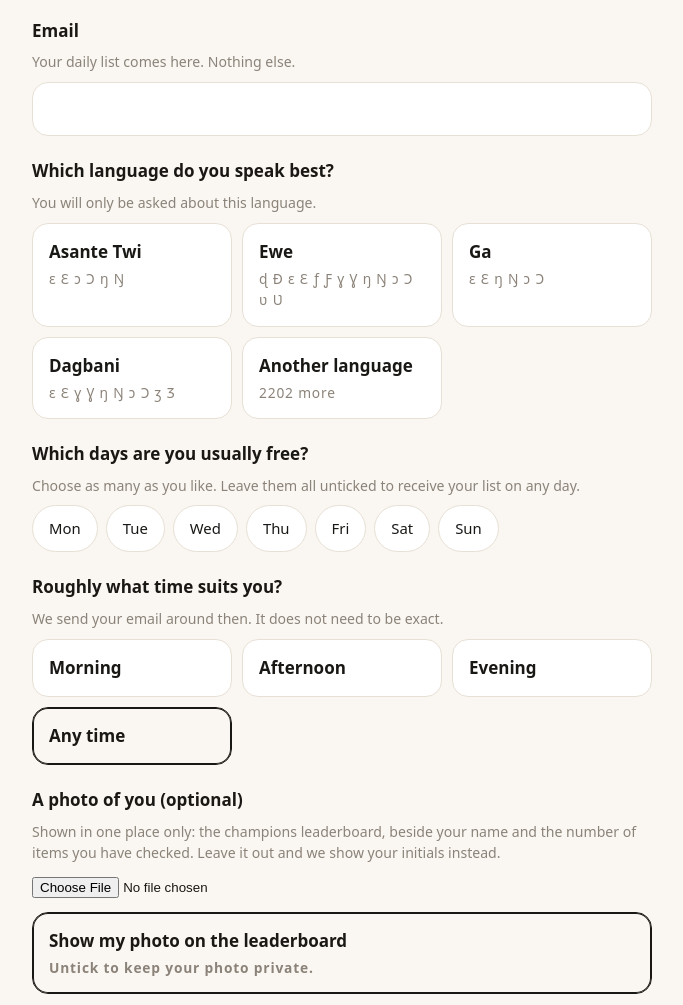
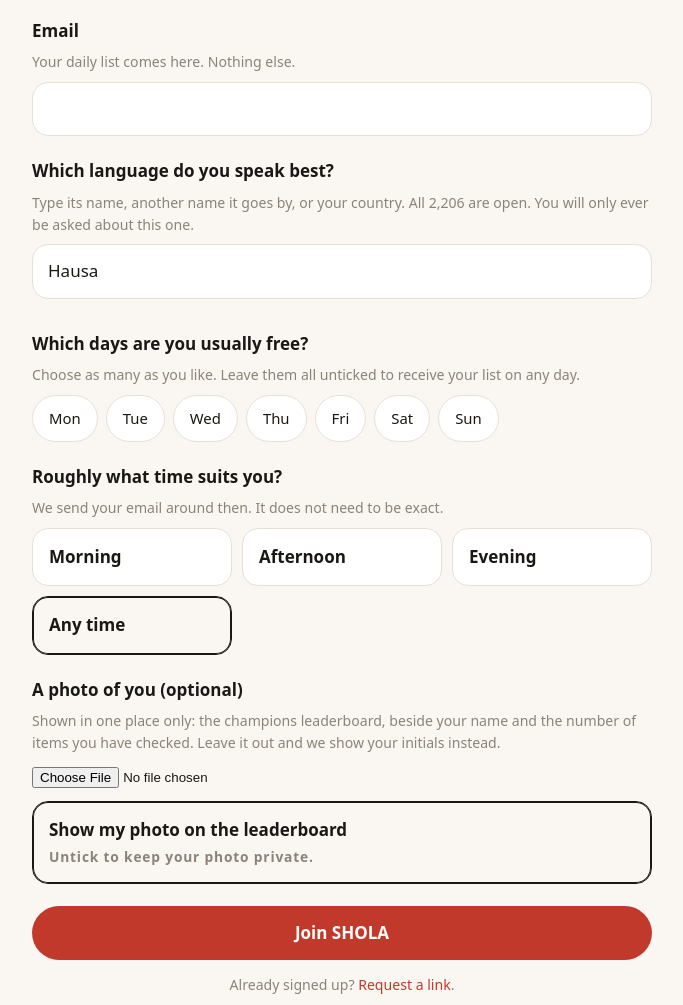
Before and after one commit to michsethowusu/SHOLA, a Flask app: page /join?language=hau in a window 1280 px wide. Shown: the part 396-1401 px from the top of the page, without its empty margins (298-981 px from the left). Run offline with Flask 3, Linux system fonts and the light colour scheme.

Commit message:
Stop the front page and the sign-up form answering "which language?" with four
Both named the four Ghanaian languages seeded at the start - the front page as
cards, the form as radio buttons with "Another language" tucked underneath as
the afterthought. For 2,202 of the 2,206 that is the wrong way round.

The form is now a search box and nothing else. The front page keeps cards,
because "which one do you speak?" wants an answer you can see, but they are a
spread across the continent - Hausa, Kiswahili, Yoruba, አማርኛ, isiZulu, Afaan
Oromoo, ⵜⴰⵎⴰⵣⵉⵖⵜ and so on - with the endonyms written by hand and a line
saying they are a few of two thousand.

Which matters, because the dataset's alternative names cannot be shown to
anybody. They record every name a language has been called, including the ones
colonial sources used: `note` was the first of them, and for Xhosa that is
"Caffre". It was already being served in /languages.json. Alternative names are
for matching a search now, never for display, and the three names carrying ISO
annotations rather than anything a speaker would recognise are fixed in the
generator - "Swahili (macrolanguage)" is a fact about the standard.

Co-Authored-By: Claude Opus 5 (1M context) <noreply@anthropic.com>

```diff
--- a/shola/__init__.py
+++ b/shola/__init__.py
@@ -4,7 +4,8 @@ import os
 
 from flask import Flask
 
-from .config import (ALL_LANGUAGES, DAY_NAMES, INSTANCE_DIR, ISO_CODES,
+from .config import (ALL_LANGUAGES, DAY_NAMES, FEATURED_LANGUAGES,
+                     INSTANCE_DIR, ISO_CODES,
                      LANGUAGES, OTHER_LANGUAGES, TIME_WINDOWS, Config)
 from .models import (adopt_orphan_items, db, ensure_columns,
                      ensure_indexes)
@@ -104,7 +105,8 @@ def create_app(config_object=Config):
                 "LANGUAGE_COUNT": len(ALL_LANGUAGES),
                 "VOTES_TO_SETTLE": VOTES_TO_SETTLE,
                 "WORDS_PER_DAY": app.config["WORDS_PER_DAY"],
-                "ISO_CODES": ISO_CODES}
+                "ISO_CODES": ISO_CODES,
+                "FEATURED_LANGUAGES": FEATURED_LANGUAGES}
 
     @app.url_defaults
     def version_static(endpoint, values):
--- a/shola/languages.py
+++ b/shola/languages.py
@@ -1879,8 +1879,8 @@ OTHER_LANGUAGES = [
     ('sde', 'Surubu', ['Fiti', 'Skrubu', 'Srubu', 'Zurubu'], ['NG']),
     ('sus', 'Susu', ['Sose', 'Soso', 'Soussou', 'Susoo', 'Susse', 'Susu-Yalunka'], ['GN', 'GW', 'SL', 'SN']),
     ('sdj', 'Suundi', ['Kisuundi', 'Suundi de Kimongo'], ['AO', 'CD', 'CG']),
-    ('swh', 'Swahili (individual language)', ['Arab-Swahili', 'Bravanese dialect', 'Kisuaheli', 'Kisuahili', 'Kiswaheli', 'Kiswahili'], ['BI', 'KE', 'MZ', 'RW', 'SO', 'TZ', 'UG']),
-    ('swa', 'Swahili (macrolanguage)', ['Congo Swahili', 'Swahili (individual language)'], ['BI', 'CD', 'KE', 'MZ', 'RW', 'SO', 'TZ', 'UG']),
+    ('swh', 'Coastal Swahili', ['Arab-Swahili', 'Bravanese dialect', 'Kisuaheli', 'Kisuahili', 'Kiswaheli', 'Kiswahili'], ['BI', 'KE', 'MZ', 'RW', 'SO', 'TZ', 'UG']),
+    ('swa', 'Swahili', ['Congo Swahili', 'Swahili (individual language)'], ['BI', 'CD', 'KE', 'MZ', 'RW', 'SO', 'TZ', 'UG']),
     ('ssw', 'Swati', ['Isiswazi', 'Phuthi', 'SiSwati', 'Siswazi', 'Suací', 'Swazi'], ['LS', 'MZ', 'SZ', 'ZA']),
     ('sox', 'Swo', ['Fo', 'Shwo', 'So', 'So (Cameroon)', 'Sso'], ['CM']),
     ('shz', 'Syenara Senoufo', ['Senadi', 'Senar', 'Senare', 'Senari', 'Senoufo, Syenara', 'Shenara'], ['BF', 'CI', 'ML']),
@@ -2182,7 +2182,7 @@ OTHER_LANGUAGES = [
     ('zsl', 'Zambian Sign Language', [], ['ZM']),
     ('zna', 'Zan Gula', ['Goula', 'Gula Guera', 'Moriil', 'Morre', 'mòrḭ̀ḭ̀l'], ['TD']),
     ('zak', 'Zanaki', ['Ikizanaki', 'Kizanaki'], ['TZ']),
-    ('zne', 'Zande (individual language)', ['Asande', 'Azande', 'Badjande', 'Bazenda', 'Pazande', 'Sande'], ['CD', 'CF', 'SS']),
+    ('zne', 'Zande', ['Asande', 'Azande', 'Badjande', 'Bazenda', 'Pazande', 'Sande'], ['CD', 'CF', 'SS']),
     ('zah', 'Zangwal', ['Twar', 'Zwangal'], ['NG']),
     ('zaj', 'Zaramo', ['Dzalamo', 'Kizaramo', 'Myagatwa', 'Saramo', 'Zalamo', 'Zaramu'], ['TZ']),
     ('zaz', 'Zari', ['Kopti', 'Kwapm', 'Zakshi', 'Zariwa'], ['NG']),
--- a/shola/templates/join.html
+++ b/shola/templates/join.html
@@ -25,41 +25,21 @@
       </div>
 
       <div class="field">
-        <span class="label">Which language do you speak best?</span>
-        <p class="hint">You will only be asked about this language.</p>
-        <div class="choice-grid">
-          {% set chosen = (form.language if form else request.args.get('language')) %}
-          {% for code, lang in LANGUAGES.items() %}
-            <label class="choice">
-              <input type="radio" name="language" value="{{ code }}" required
-                     {% if chosen == code %}checked{% endif %}>
-              <span class="t">{{ lang.name }}</span>
-              <span class="s">{{ lang.special | join(' ') }}</span>
-            </label>
-          {% endfor %}
-          <label class="choice" id="other-choice">
-            <input type="radio" name="language" value="other"
-                   {% if chosen == 'other' %}checked{% endif %}>
-            <span class="t">Another language</span>
-            <span class="s">{{ LANGUAGE_COUNT - LANGUAGES|length }} more</span>
-          </label>
-        </div>
-
-        <div id="other-picker" hidden style="margin-top:12px">
-          <label for="lang-search">Which one?</label>
-          <p class="hint">
-            Type its name, another name it goes by, or your country. Most of
-            these have nothing in them yet — you would be the first speaker,
-            and what you write becomes what everyone after you votes on.
-          </p>
-          <input type="search" id="lang-search" autocomplete="off"
-                 placeholder="Yoruba, Bamanankan, Nigeria…"
-                 value="{{ form.other_language if form else '' }}">
-          <input type="hidden" id="other_language" name="other_language"
-                 value="{{ form.other_language if form else '' }}">
-          <div id="lang-hits" class="stack" style="margin-top:10px"></div>
+        <label for="lang-search">Which language do you speak best?</label>
+        <p class="hint">
+          Type its name, another name it goes by, or your country. All
+          {{ LANGUAGE_COUNT | thousands }} are open. You will only ever be
+          asked about this one.
+        </p>
+        {% set chosen = (form.language if form else request.args.get('language')) %}
+        <input type="search" id="lang-search" autocomplete="off" required
+               placeholder="Hausa, Kiswahili, Bamanankan, Nigeria…"
+               value="{{ (ALL_LANGUAGES[chosen].name
+                          if chosen in ALL_LANGUAGES else chosen) or '' }}">
+        <input type="hidden" id="other_language" name="language"
+               value="{{ chosen or '' }}">
+        <div id="lang-hits" class="stack" style="margin-top:10px"></div>
           <p class="hint" id="lang-chosen" hidden></p>
-        </div>
       </div>
 
       <div class="field">
@@ -110,35 +90,31 @@
       <button class="btn wide" type="submit">Join SHOLA</button>
 
       <script>
-        // Reveal the search only when it is wanted, so the common case stays
-        // four taps, and ask the server for matches rather than shipping two
-        // thousand languages into the page.
+        // Two thousand languages will not fit in a <select>, so the page asks
+        // the server for the handful that match what somebody typed.
         (function () {
-          var picker = document.getElementById("other-picker");
           var search = document.getElementById("lang-search");
           var field = document.getElementById("other_language");
           var hits = document.getElementById("lang-hits");
           var chosen = document.getElementById("lang-chosen");
-
-          function sync() {
-            var other = document.querySelector('input[name=language][value=other]');
-            picker.hidden = !(other && other.checked);
-          }
-          document.querySelectorAll('input[name=language]').forEach(function (r) {
-            r.addEventListener("change", sync);
-          });
-          sync();
 
           function pick(lang) {
             field.value = lang.code;
             search.value = lang.name;
             hits.innerHTML = "";
             chosen.hidden = false;
-            chosen.textContent = "Chosen: " + lang.name;
+            chosen.textContent = "Chosen: " + lang.name
+              + (lang.where.length ? " · " + lang.where.join(", ") : "");
           }
 
           function show(list) {
             hits.innerHTML = "";
+            if (!list.length) {
+              chosen.hidden = false;
+              chosen.textContent = "Nothing matches that yet — try another "
+                + "spelling, or your country.";
+              return;
+            }
             list.forEach(function (lang) {
               var b = document.createElement("button");
               b.type = "button";
@@ -153,7 +129,7 @@
 
           var timer = null;
           search.addEventListener("input", function () {
-            // The typed text is no longer a chosen language until they pick.
+            // Typed text is not a chosen language until they pick one.
             field.value = "";
             chosen.hidden = true;
             clearTimeout(timer);
--- a/shola/views.py
+++ b/shola/views.py
@@ -266,13 +266,11 @@ def join():
 
     name = (request.form.get("name") or "").strip()
     email = (request.form.get("email") or "").strip().lower()
-    language = request.form.get("language") or ""
-    if language == "other":
-        # A code from the search box, or whatever was typed if the search never
-        # ran - so the form still works with JavaScript off.
-        language = resolve_language(request.form.get("other_language") or "")
-    # An old code in a bookmarked link or a shared form still resolves.
-    language = canonical_language(language)
+    # The search box sets a code; whatever was typed is used instead if the
+    # search never ran, so the form still works with JavaScript off. An old
+    # code in a bookmarked link or a shared form resolves the same way.
+    language = canonical_language(
+        resolve_language(request.form.get("language") or ""))
     days = request.form.getlist("days")
     window = request.form.get("time_window") or "anytime"
     consent = bool(request.form.get("photo_consent"))
@@ -771,7 +769,8 @@ def languages_json():
     return jsonify([{
         "code": code,
         "name": info["name"],
-        "note": info.get("note", ""),
+        # Deliberately not the alternative names: they are search terms, and
+        # some of them are slurs.
         "where": [COUNTRY_NAMES.get(c, c) for c in info.get("countries", ())][:3],
     } for code, info in hits])
 
```
Also changed, not shown: scripts/build_languages.py (+13 -1 lines), shola/config.py (+32 -1 lines), shola/templates/index.html (+11 -10 lines).
